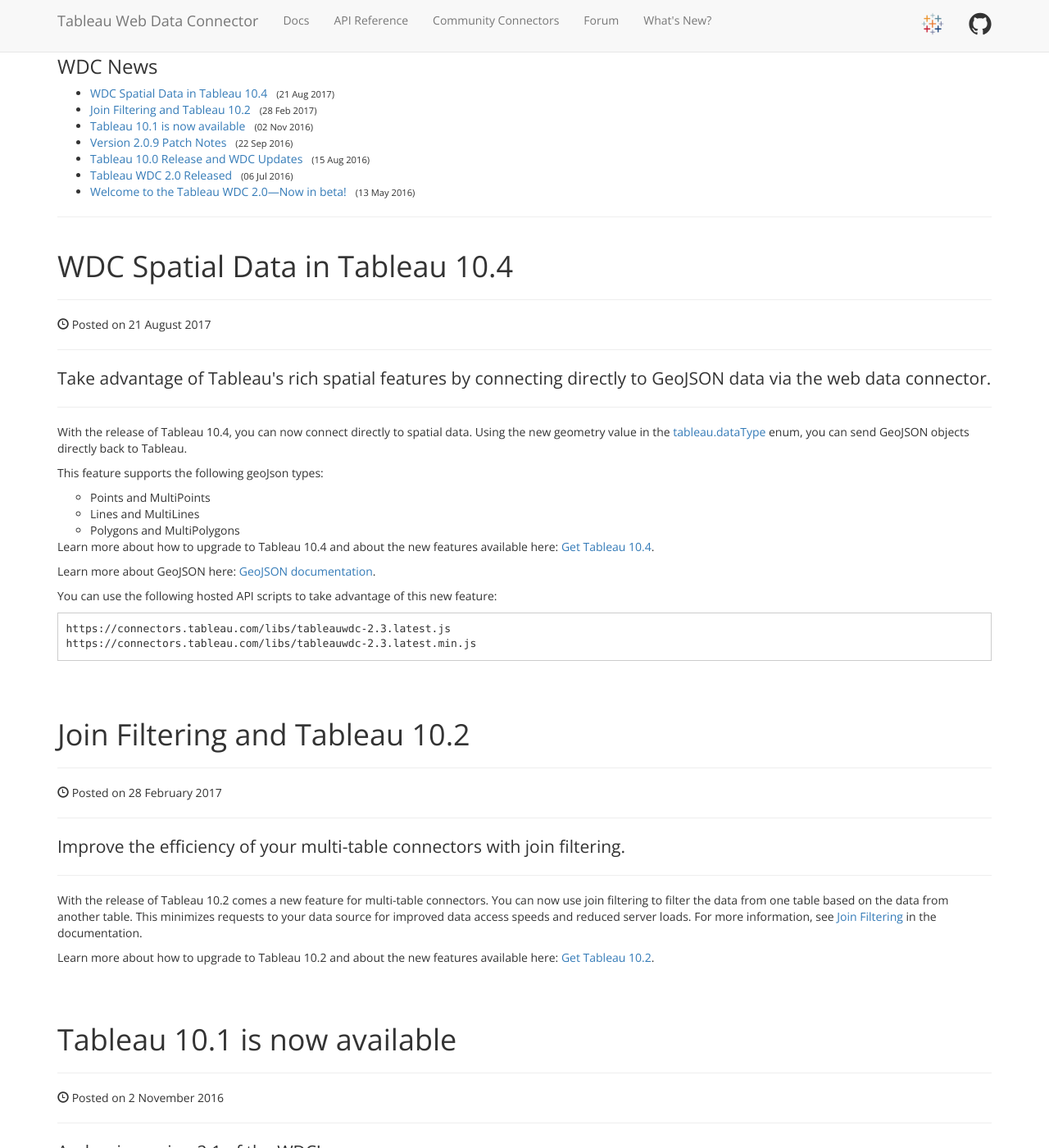
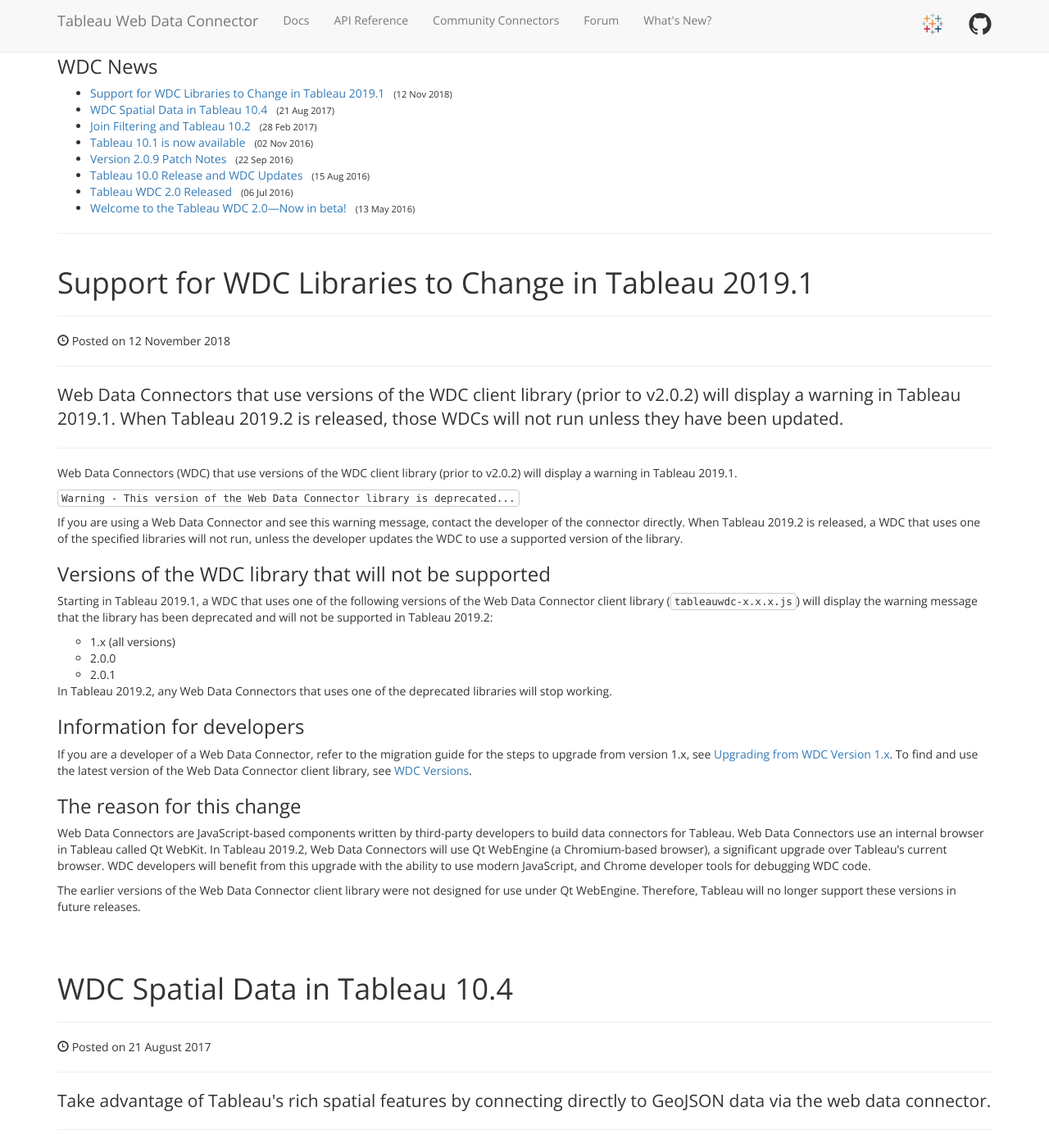
Before and after one commit to bigpeaches/webdataconnector, a Jekyll site: the page built from news/index.md, in a window 1280 px wide and 1400 px high. Shown: the whole window at 82% size. Built offline with Jekyll 4.4.1, drawn with Linux system fonts in a browser that asks for light colours; nearby versions of some CDN libraries.

Commit message:
Updating docs for changes to the supported wdc libraries starting in … (#278)
* Updating docs for changes to the supported wdc libraries starting in Tableau 2019.1 (#277)

What's new topic added to serve as target for Help link about WDC library support in 2019.1.

* Update 2018-11-12-wdc-supported-lib.md

- changed older to versions prior to v2.0.2.
- fixed typo (hyphen in up-grade).

* Update wdc_upgrade.md

Reworded the statement about upgrading a v1 WDC to a v2 WDC. You can't turn a v1 to a v2 by simply using the v2 library.

* Update wdc_upgrade.md

Corrected what we mean by future version of Tableau (in this case, 1.x support will only work until 2019.1)

```diff
--- /dev/null
+++ b/_posts/2018-11-12-wdc-supported-lib.md
@@ -0,0 +1,30 @@
+---
+title: "Support for WDC Libraries to Change in Tableau 2019.1"
+abstract: "Web Data Connectors that use versions of the WDC client library (prior to v2.0.2) will display a warning in Tableau 2019.1. When Tableau 2019.2 is released, those WDCs will not run unless they have been updated."
+---
+
+Web Data Connectors (WDC) that use versions of the WDC client library (prior to v2.0.2) will display a warning in Tableau 2019.1.
+
+`Warning - This version of the Web Data Connector library is deprecated...`
+
+If you are using a Web Data Connector and see this warning message, contact the developer of the connector directly. When Tableau 2019.2 is released, a WDC that uses one of the specified libraries will not run, unless the developer updates the WDC to use a supported version of the library.
+
+### Versions of the WDC library that will not be supported
+
+Starting in Tableau 2019.1, a WDC that uses one of the following versions of the Web Data Connector client library (`tableauwdc-x.x.x.js`) will display the warning message that the library has been deprecated and will not be supported in Tableau 2019.2:
+
+- 1.x (all versions)
+- 2.0.0
+- 2.0.1
+
+In Tableau 2019.2, any Web Data Connectors that uses one of the deprecated libraries will stop working.
+
+### Information for developers
+
+ If you are a developer of a Web Data Connector, refer to the migration guide for the steps to upgrade from version 1.x, see [Upgrading from WDC Version 1.x]({{ site.baseurl }}\docs\wdc_upgrade). To find and use the latest version of the Web Data Connector client library, see [WDC Versions]({{ site.baseurl }}\docs\wdc_library_versions).
+
+### The reason for this change
+
+Web Data Connectors are JavaScript-based components written by third-party developers to build data connectors for Tableau. Web Data Connectors use an internal browser in Tableau called Qt WebKit. In Tableau 2019.2, Web Data Connectors will use Qt WebEngine (a Chromium-based browser), a significant upgrade over Tableau’s current browser. WDC developers will benefit from this upgrade with the ability to use modern JavaScript, and Chrome developer tools for debugging WDC code.
+
+The earlier versions of the Web Data Connector client library were not designed for use under Qt WebEngine. Therefore, Tableau will no longer support these versions in future releases.
```
Also changed, not shown: docs/wdc_library_versions.md (+5 -2 lines), docs/wdc_upgrade.md (+1 -1 lines).
